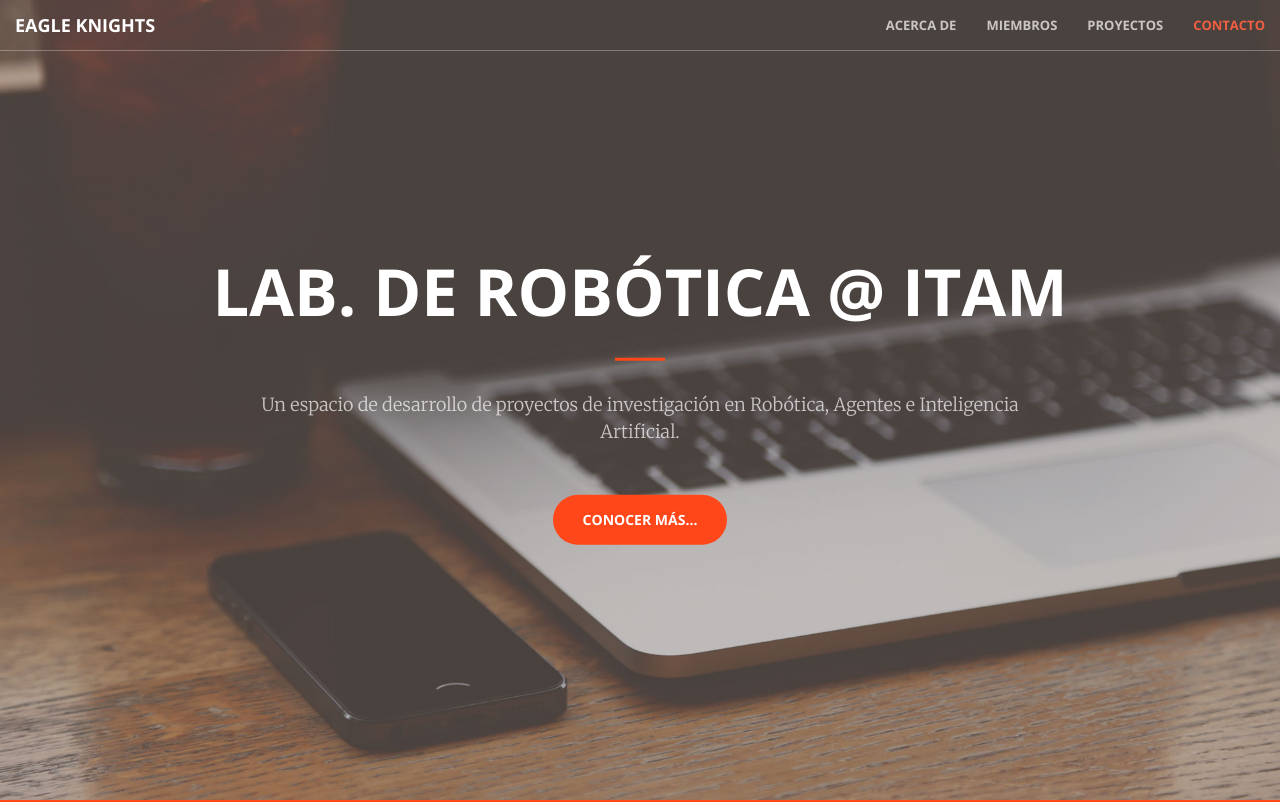
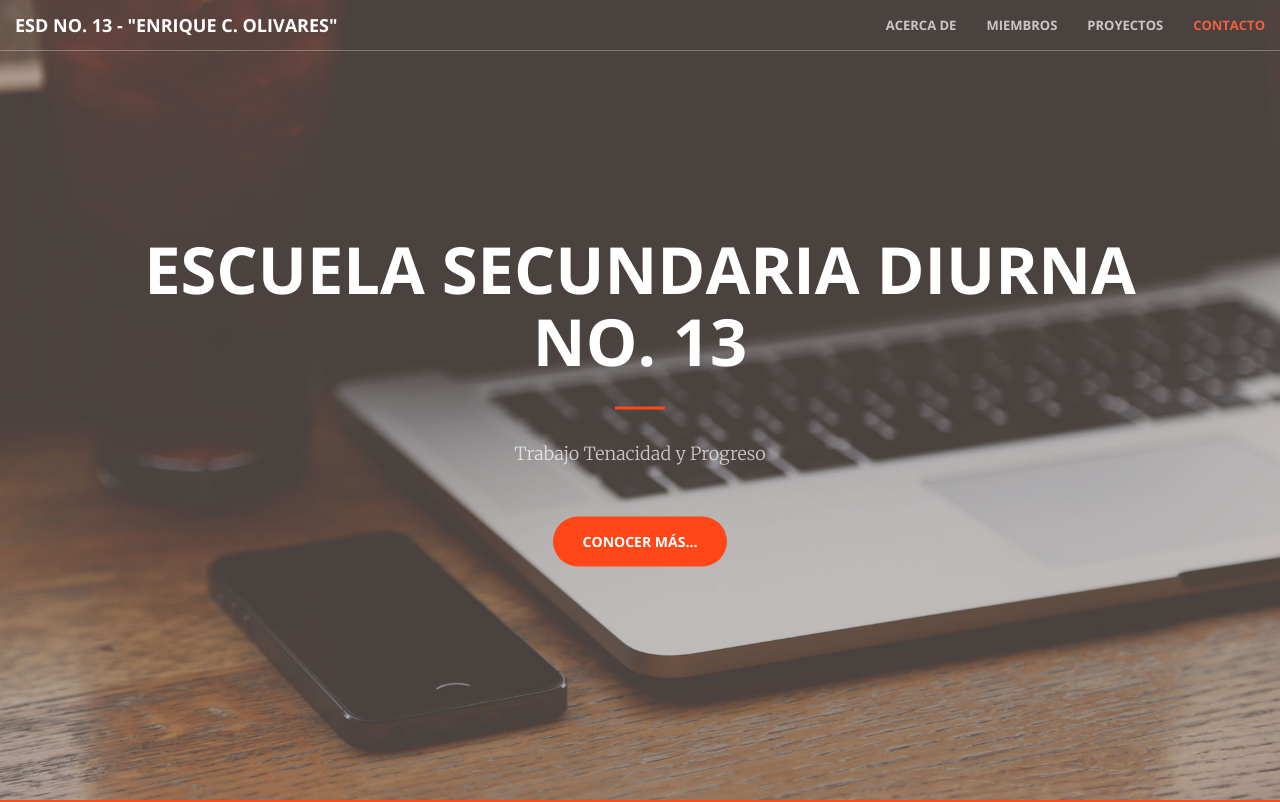
Before and after one commit to marinisaac1/ESD13, a plain HTML site: page index.html in a window 1280 px wide. Shown: the top 802 px of the page. Drawn offline with nearby package versions, Linux system fonts and the light colour scheme.

Commit message:
Cambios titulo

```diff
--- a/index.html
+++ b/index.html
@@ -12,7 +12,7 @@
     <meta name="description" content="Información del laboratorio de Robótica del ITAM">
     <meta name="author" content="Robotica, ITAM">
 
-    <title>Eagle Knights - Lab. de Robótica del ITAM</title>
+    <title>ESD 13 - "Enrique C. Olivares"</title>
 
     <!-- Bootstrap Core CSS -->
     <link rel="stylesheet" href="css/bootstrap.min.css" type="text/css">
@@ -49,7 +49,7 @@
                     <span class="icon-bar"></span>
                     <span class="icon-bar"></span>
                 </button>
-                <a class="navbar-brand page-scroll" href="#page-top">Eagle Knights</a>
+                <a class="navbar-brand page-scroll" href="#page-top">ESD No. 13 - "Enrique C. Olivares"</a>
             </div>
 
             <!-- Collect the nav links, forms, and other content for toggling -->
@@ -77,9 +77,9 @@
     <header>
         <div class="header-content">
             <div class="header-content-inner">
-                <h1>Lab. de Robótica @ ITAM</h1>
+                <h1>ESCUELA SECUNDARIA DIURNA No. 13</h1>
                 <hr>
-                <p>Un espacio de desarrollo de proyectos de investigación en Robótica, Agentes e Inteligencia Artificial.</p>
+                <p>Trabajo Tenacidad y Progreso</p>
                 <a href="#about" class="btn btn-primary btn-xl page-scroll">Conocer más...</a>
             </div>
         </div>
```
